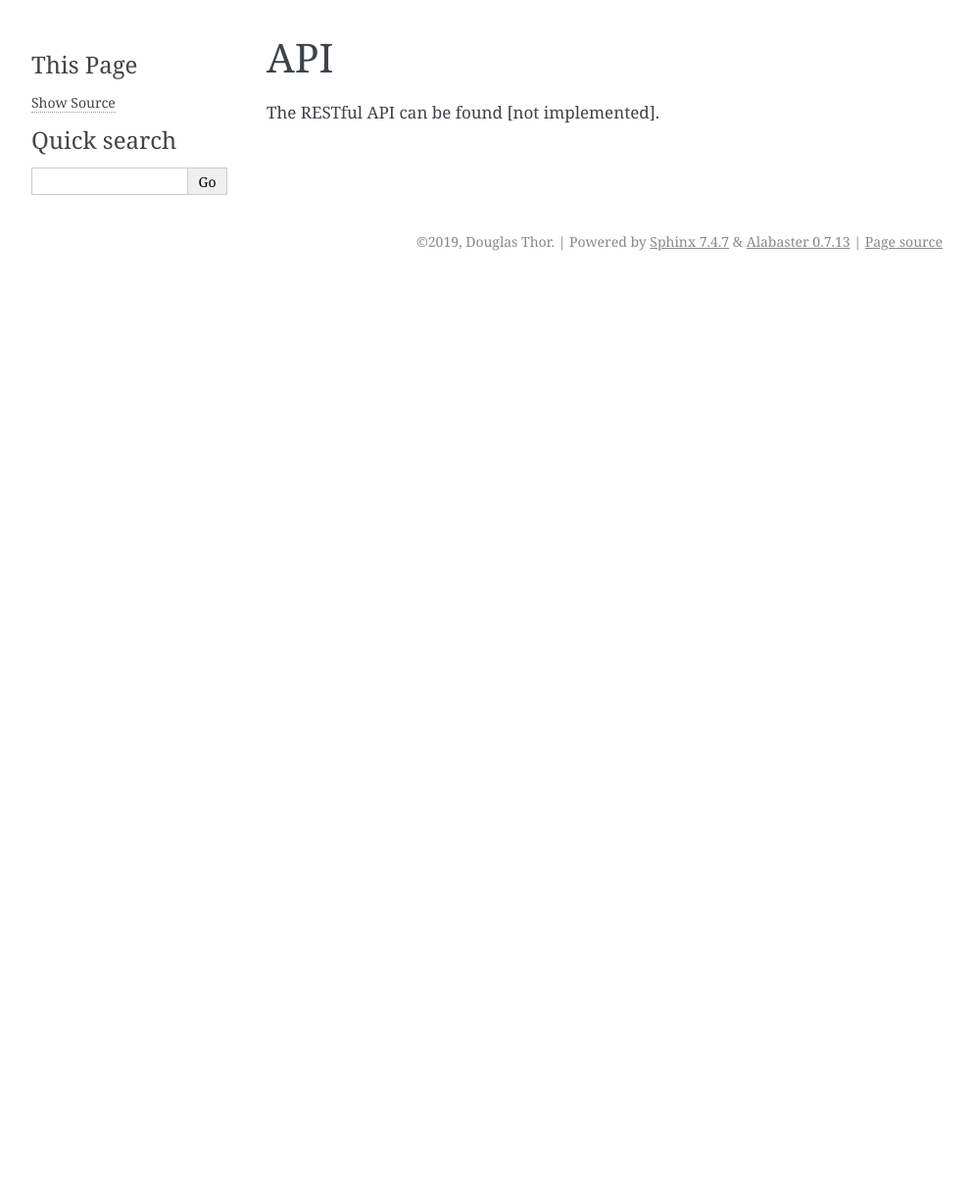
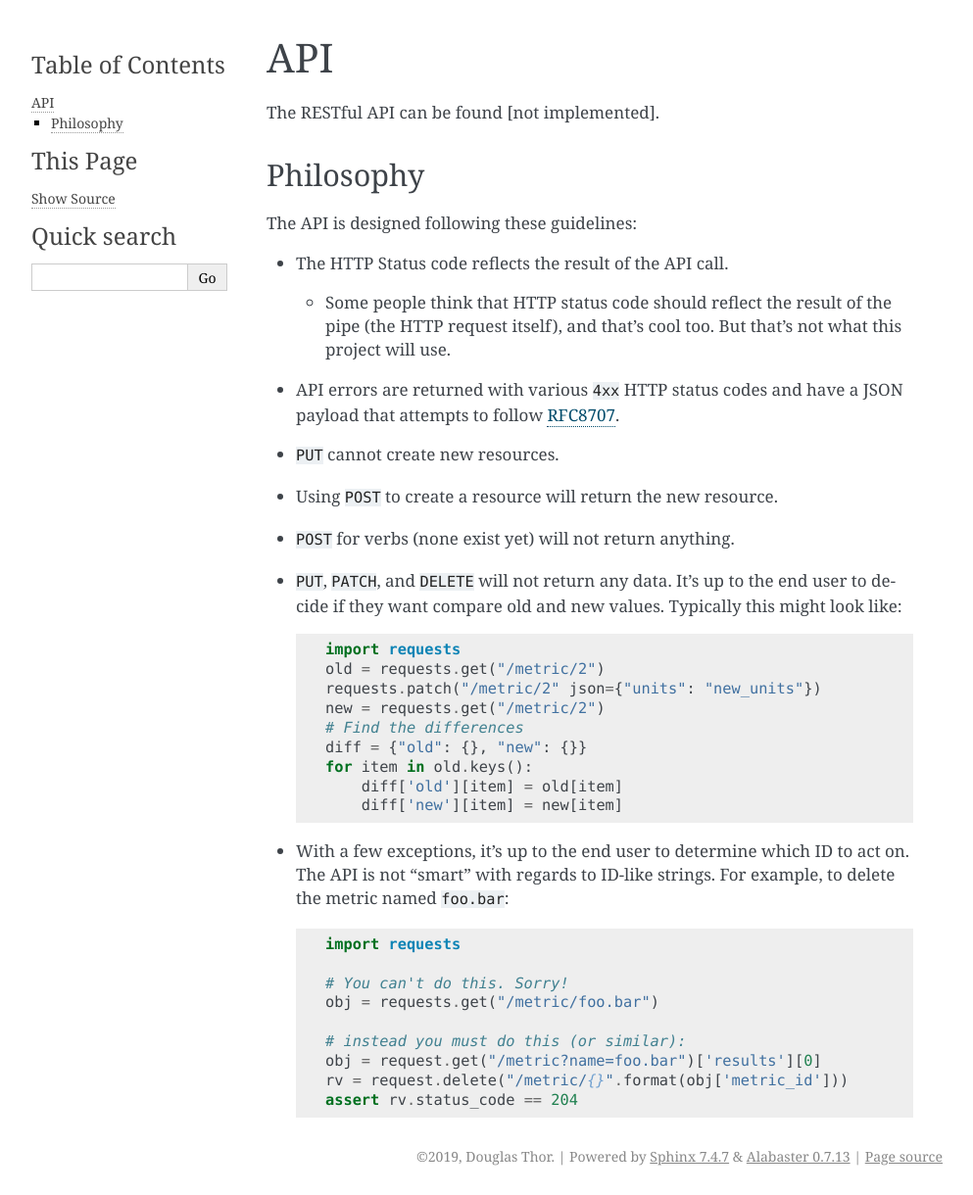
Before and after one commit to dougthor42/trendlines, a Sphinx documentation site: the page built from docs/api.rst, in a window 1280 px wide. Shown: the whole page at 98% size, without its empty margins (148-1141 px from the left). Built offline with Sphinx 7.4.7, drawn with Linux system fonts in a browser that asks for light colours; before the commit the page ends 900 px from its top, so only the background shows below that.

Commit message:
Add API philosophy to docs.

```diff
--- a/docs/api.rst
+++ b/docs/api.rst
@@ -2,3 +2,55 @@ API
 ===
 
 The RESTful API can be found [not implemented].
+
+
+Philosophy
+----------
+
+The API is designed following these guidelines:
+
++ The HTTP Status code reflects the result of the API call.
+
+  + Some people think that HTTP status code should reflect the result of the
+    pipe (the HTTP request itself), and that's cool too. But that's not what
+    this project will use.
+
++ API errors are returned with various ``4xx`` HTTP status codes and have a
+  JSON payload that attempts to follow `RFC8707`_.
++ ``PUT`` cannot create new resources.
++ Using ``POST`` to create a resource will return the new resource.
++ ``POST`` for verbs (none exist yet) will not return anything.
++ ``PUT``, ``PATCH``, and ``DELETE`` will not return any data. It's up to
+  the end user to decide if they want compare old and new values. Typically
+  this might look like:
+
+  .. code-block:: python
+
+    import requests
+    old = requests.get("/metric/2")
+    requests.patch("/metric/2" json={"units": "new_units"})
+    new = requests.get("/metric/2")
+    # Find the differences
+    diff = {"old": {}, "new": {}}
+    for item in old.keys():
+        diff['old'][item] = old[item]
+        diff['new'][item] = new[item]
+
++ With a few exceptions, it's up to the end user to determine which ID
+  to act on. The API is not "smart" with regards to ID-like strings.
+  For example, to delete the metric named ``foo.bar``:
+
+  .. code-block:: python
+
+    import requests
+
+    # You can't do this. Sorry!
+    obj = requests.get("/metric/foo.bar")
+
+    # instead you must do this (or similar):
+    obj = request.get("/metric?name=foo.bar")['results'][0]
+    rv = request.delete("/metric/{}".format(obj['metric_id']))
+    assert rv.status_code == 204
+
+
+.. _`RFC8707`: https://tools.ietf.org/html/rfc7807
```
